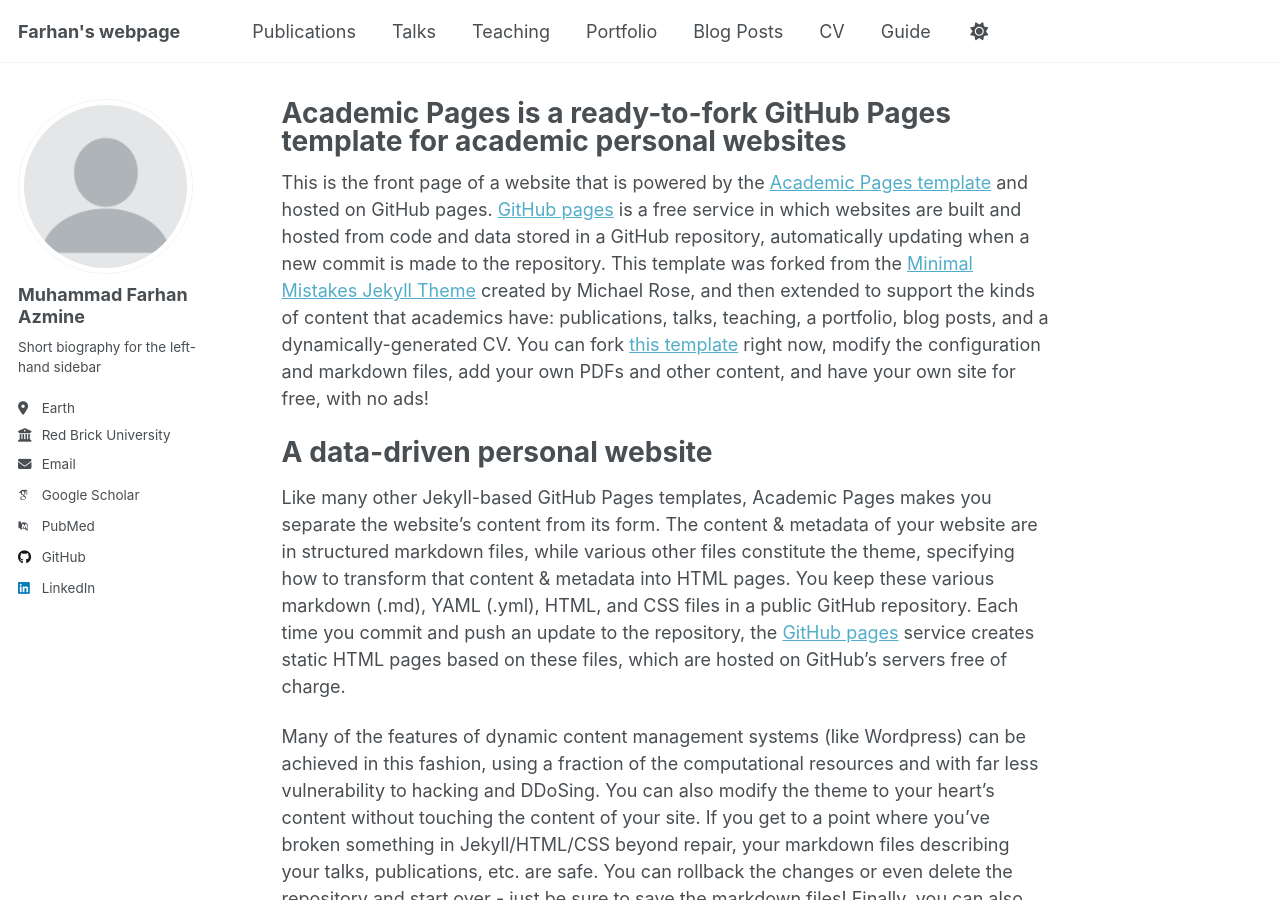
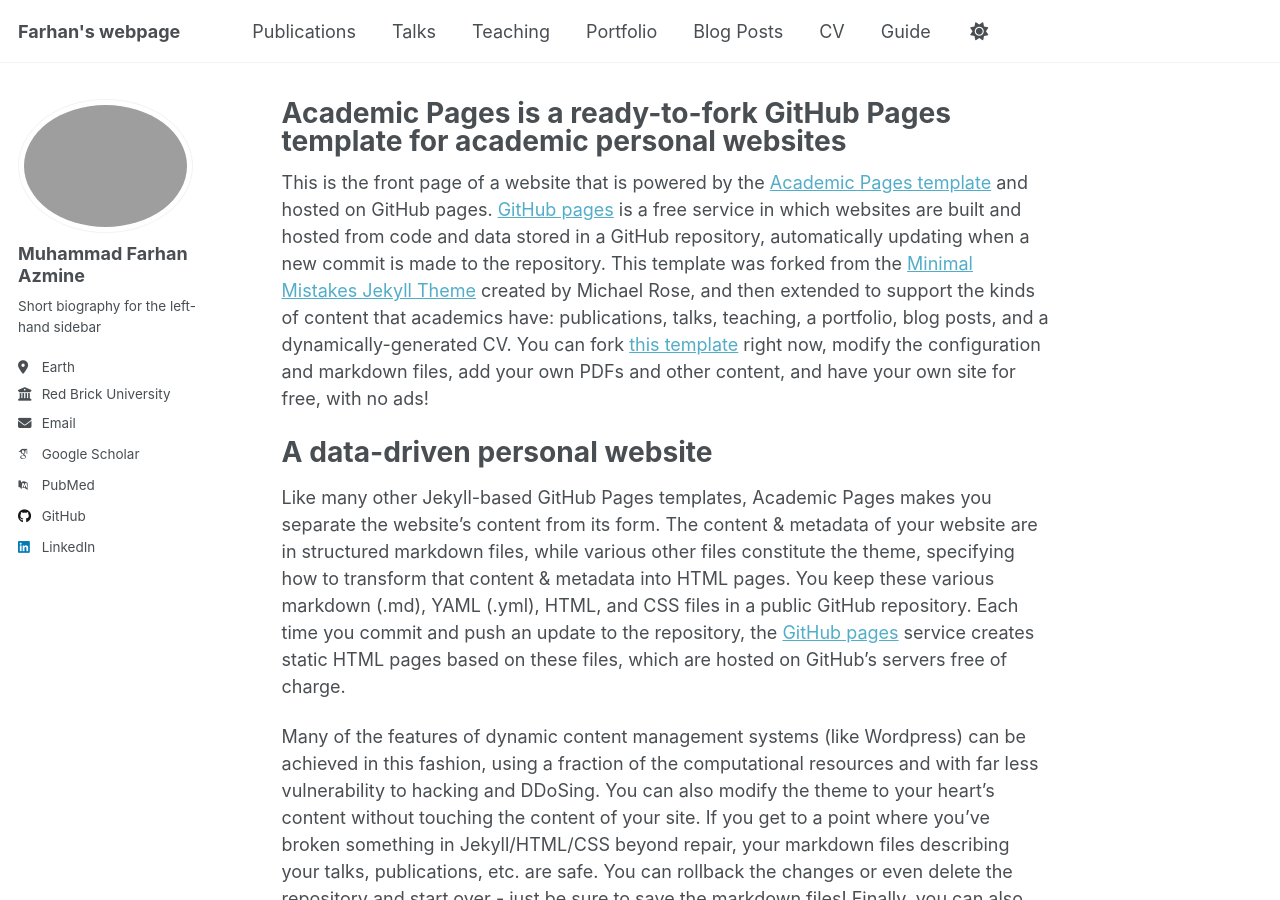
Before and after one commit to muhammadfarhan720/muhammadfarhan720.github.io, a Jekyll site: the page built from _pages/about.md, in a window 1280 px wide and 900 px high. Built offline with Jekyll 4.4.1, drawn with Linux system fonts in a browser that asks for light colours; some web fonts are replaced.

Commit message:
Update _config.yml

```diff
--- a/_config.yml
+++ b/_config.yml
@@ -22,7 +22,7 @@ repository               : "academicpages/academicpages.github.io"
 #               Additional customization can be done by editing /_includes/author-profile.html
 author:
   # Biographic information
-  avatar           : "profile.png"
+  avatar           : "github_photo_2.jpg"
   name             : "Muhammad Farhan Azmine"
   pronouns         : # example: "she/her"
   bio              : "Short biography for the left-hand sidebar"
```
